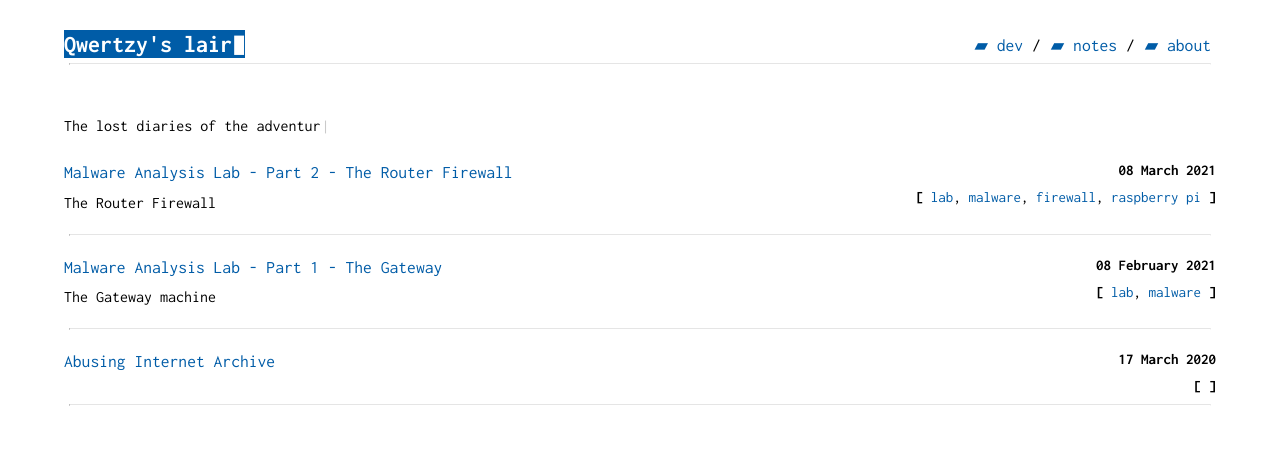
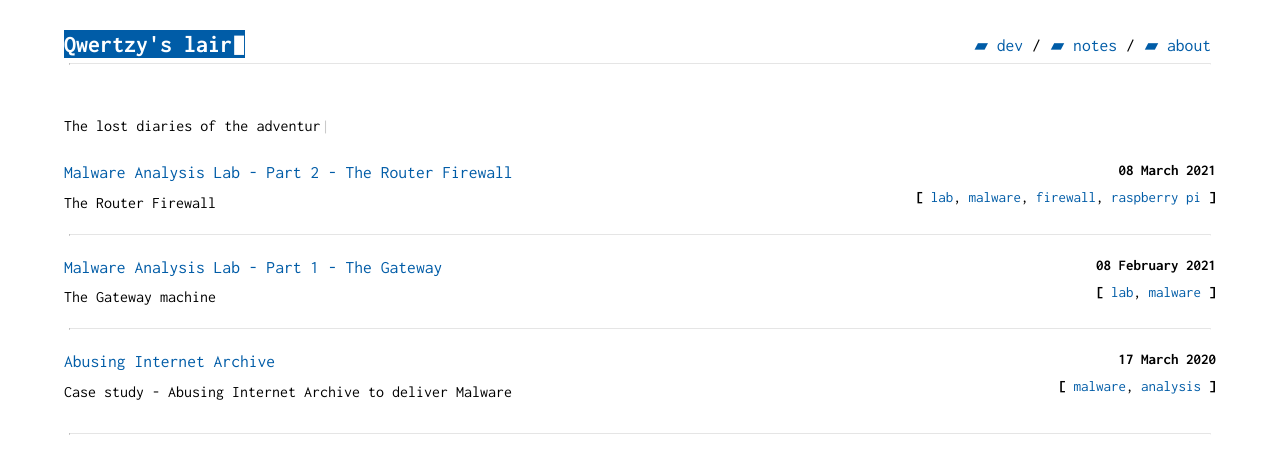
Before and after one commit to qwertzy-antonio-godinho/qwertzy-antonio-godinho.github.io, a Jekyll site: the page built from index.html, in a window 1280 px wide. Shown: the top 474 px of the page. Built offline with Jekyll 4.4.1, drawn with Linux system fonts in a browser that asks for light colours.

Commit message:
added tittle

```diff
--- a/_posts/2020-03-17-Abusing-Internet-Archive.md
+++ b/_posts/2020-03-17-Abusing-Internet-Archive.md
@@ -1,3 +1,9 @@
+---
+layout: post
+title: Abusing Internet Archive
+subtitle: Case study - Abusing Internet Archive to deliver Malware
+tags: [malware, analysis]
+---
 
 # Star date 16th March 2021:
 
```
